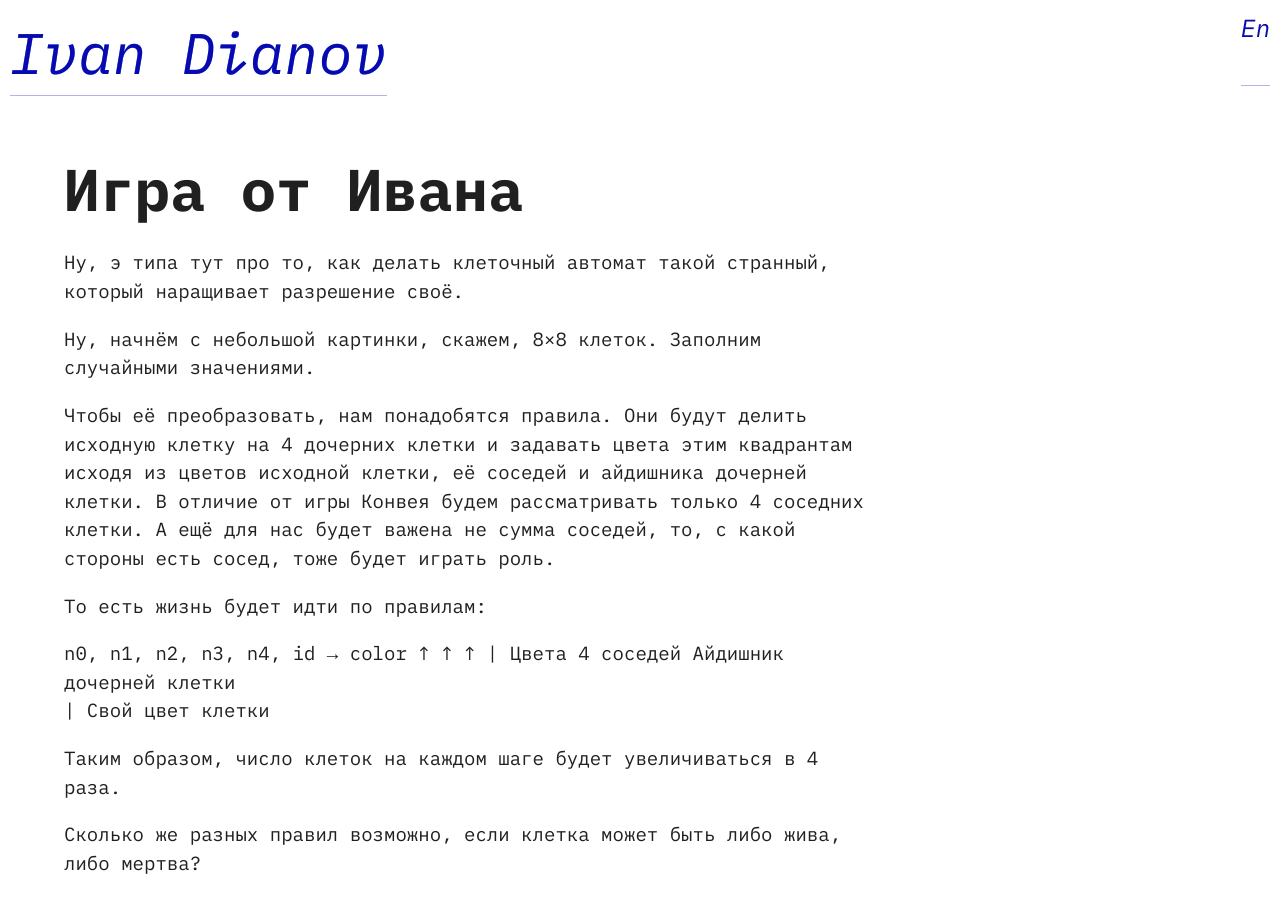
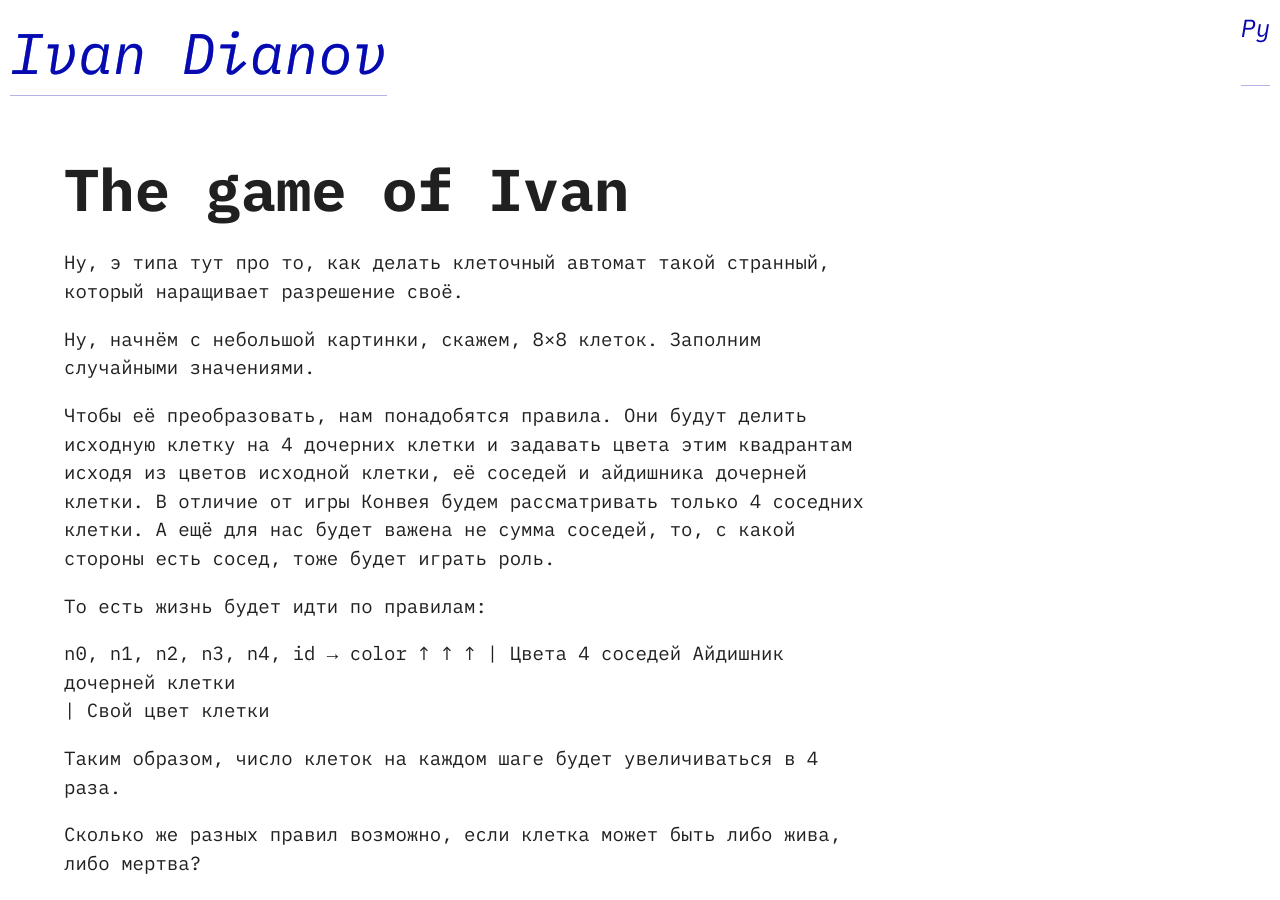
Before and after one commit to illus0r/ivandianov.com_jekyll, a Jekyll site: the page built from _posts/2021-11-11-The game of Ivan.md, in a window 1280 px wide and 900 px high. Built offline with Jekyll 4.4.1, drawn with Linux system fonts in a browser that asks for light colours.

Commit message:
the game of ivan

```diff
--- a/_posts/ru/2021-11-11-The game of Ivan.md
+++ b/_posts/2021-11-11-The game of Ivan.md
@@ -1,12 +1,12 @@
 ---
 layout: post
-title: Игра от Ивана
+title: The game of Ivan
 date: 2021-11-11 01:39
 category:
 author:
 tags: []
 summary:
-lang: ru
+lang: en
 ---
 
 Ну, э типа тут про то, как делать клеточный автомат такой странный, который наращивает разрешение своё.
```
